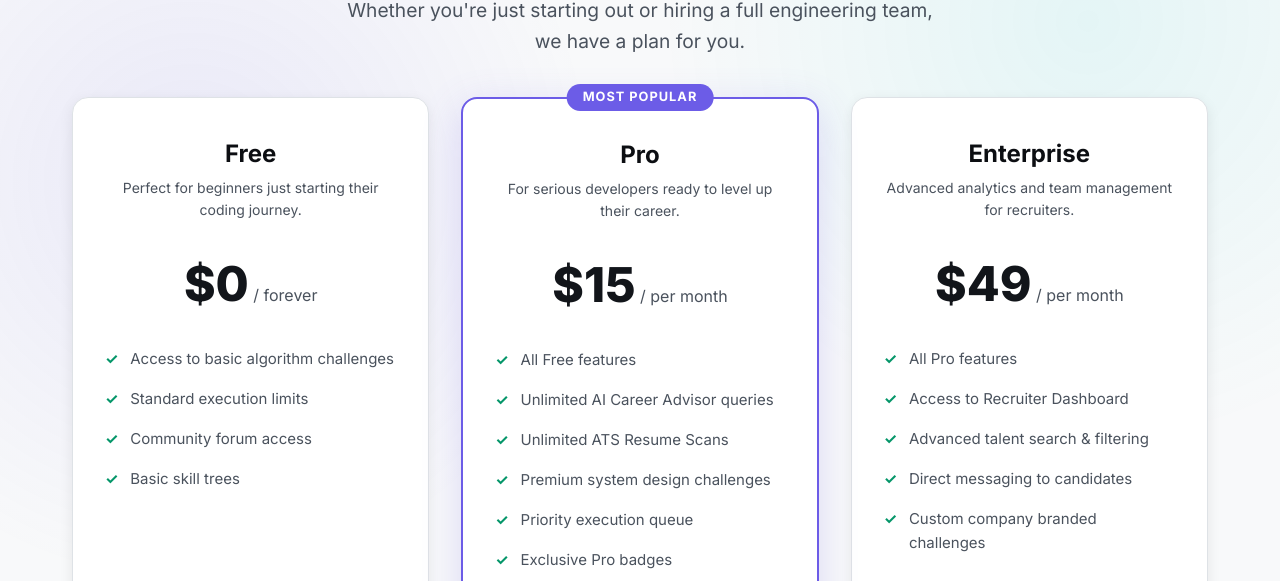
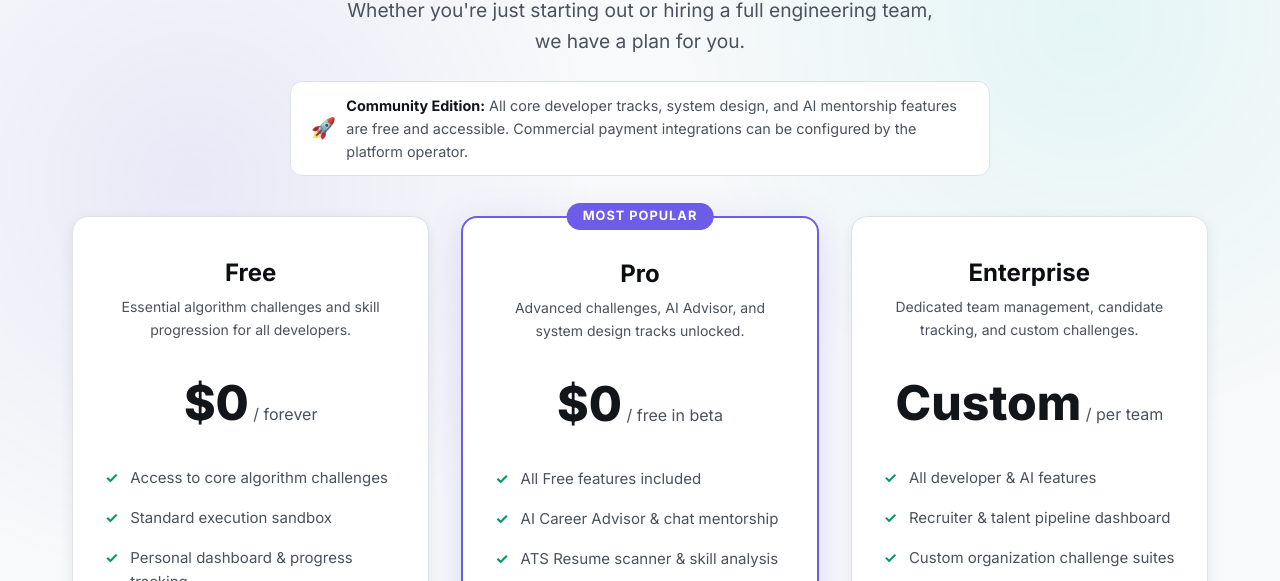
Before and after one commit to harshadbhaigohil40-oss/devarena-, a React (Vite) app in the folder client/: page /pricing in a window 1280 px wide. Shown: the part 219-800 px from the top of the page. Built offline with nearby package versions, Linux system fonts and the light colour scheme; no server answers.

Commit message:
fix(pricing): align pricing tiers with community edition and replace fake contact form with real mailto handler

```diff
--- a/client/src/pages/Pricing.jsx
+++ b/client/src/pages/Pricing.jsx
@@ -31,15 +31,41 @@ export default function Pricing() {
     return () => window.removeEventListener('keydown', handleKeyDown);
   }, [contactModalOpen]);
 
+  const [copied, setCopied] = useState(false);
+  const contactEmail = import.meta.env.VITE_CONTACT_EMAIL || 'contact@devarena.io';
+
   const handleContactSubmit = (e) => {
     e.preventDefault();
     setSubmittingContact(true);
+
+    const subject = encodeURIComponent(`Enterprise Inquiry: ${contactForm.company || contactForm.name}`);
+    const body = encodeURIComponent(
+      `Enterprise Sales & Team Inquiry for DevArena:\n\n` +
+      `Full Name: ${contactForm.name}\n` +
+      `Work Email: ${contactForm.email}\n` +
+      `Company: ${contactForm.company}\n` +
+      `Team Size: ${contactForm.teamSize}\n\n` +
+      `Requirements / Message:\n${contactForm.message || 'No additional message provided.'}\n`
+    );
+
+    // Open user's real email client with pre-filled details
+    const mailtoUrl = `mailto:${contactEmail}?subject=${subject}&body=${body}`;
+    window.location.href = mailtoUrl;
+
     setTimeout(() => {
       setSubmittingContact(false);
       setContactModalOpen(false);
       setContactForm({ name: '', email: '', company: '', teamSize: '11-50', message: '' });
-      toast.success("Thank you! Our enterprise sales team will reach out within 24 hours. 🚀");
-    }, 400);
+      toast.success("Inquiry drafted in your email client. Send to reach our team!");
+    }, 300);
+  };
+
+  const handleCopyInquiry = () => {
+    const text = `Enterprise Sales Inquiry for DevArena:\nName: ${contactForm.name}\nWork Email: ${contactForm.email}\nCompany: ${contactForm.company}\nTeam Size: ${contactForm.teamSize}\nMessage: ${contactForm.message}`;
+    navigator.clipboard.writeText(text);
+    setCopied(true);
+    toast.success("Inquiry details copied to clipboard!");
+    setTimeout(() => setCopied(false), 2000);
   };
 
   const plans = [
@@ -47,43 +73,44 @@ export default function Pricing() {
       name: 'Free',
       price: '$0',
       period: 'forever',
-      description: 'Perfect for beginners just starting their coding journey.',
+      description: 'Essential algorithm challenges and skill progression for all developers.',
       features: [
-        'Access to basic algorithm challenges',
-        'Standard execution limits',
-        'Community forum access',
-        'Basic skill trees',
+        'Access to core algorithm challenges',
+        'Standard execution sandbox',
+        'Personal dashboard & progress tracking',
+        'Frontend, backend & DSA skill trees',
       ],
       buttonText: 'Get Started',
       popular: false,
     },
     {
       name: 'Pro',
-      price: '$15',
-      period: 'per month',
-      description: 'For serious developers ready to level up their career.',
+      price: '$0',
+      period: 'free in beta',
+      badge: 'COMMUNITY BETA',
+      description: 'Advanced challenges, AI Advisor, and system design tracks unlocked.',
       features: [
-        'All Free features',
-        'Unlimited AI Career Advisor queries',
-        'Unlimited ATS Resume Scans',
-        'Premium system design challenges',
-        'Priority execution queue',
-        'Exclusive Pro badges',
+        'All Free features included',
+        'AI Career Advisor & chat mentorship',
+        'ATS Resume scanner & skill analysis',
+        'Advanced system design challenges',
+        'Global leaderboard ranking',
+        'Exclusive achievement badges',
       ],
-      buttonText: 'Upgrade to Pro',
+      buttonText: 'Start Coding Free',
       popular: true,
     },
     {
       name: 'Enterprise',
-      price: '$49',
-      period: 'per month',
-      description: 'Advanced analytics and team management for recruiters.',
+      price: 'Custom',
+      period: 'per team',
+      description: 'Dedicated team management, candidate tracking, and custom challenges.',
       features: [
-        'All Pro features',
-        'Access to Recruiter Dashboard',
-        'Advanced talent search & filtering',
-        'Direct messaging to candidates',
-        'Custom company branded challenges',
+        'All developer & AI features',
+        'Recruiter & talent pipeline dashboard',
+        'Custom organization challenge suites',
+        'Direct candidate messaging',
+        'Priority platform support',
       ],
       buttonText: 'Contact Sales',
       popular: false,
@@ -102,9 +129,29 @@ export default function Pricing() {
         <h1 style={{ fontSize: 'clamp(2rem, 5vw, 3rem)', marginBottom: '1rem', background: 'var(--level-gradient)', WebkitBackgroundClip: 'text', WebkitTextFillColor: 'transparent' }}>
           Simple, transparent pricing
         </h1>
-        <p className="text-muted" style={{ fontSize: 'clamp(1rem, 2.5vw, 1.2rem)', maxWidth: 600, margin: '0 auto' }}>
+        <p className="text-muted" style={{ fontSize: 'clamp(1rem, 2.5vw, 1.2rem)', maxWidth: 600, margin: '0 auto 1.5rem auto' }}>
           Whether you're just starting out or hiring a full engineering team, we have a plan for you.
         </p>
+
+        <div style={{
+          padding: '0.75rem 1.25rem',
+          borderRadius: '12px',
+          background: 'var(--bg-secondary)',
+          border: '1px solid var(--border-primary)',
+          display: 'inline-flex',
+          alignItems: 'center',
+          gap: '0.65rem',
+          fontSize: '0.9rem',
+          color: 'var(--text-secondary)',
+          maxWidth: '700px',
+          margin: '0 auto',
+          textAlign: 'left'
+        }}>
+          <span style={{ fontSize: '1.25rem' }}>🚀</span>
+          <span>
+            <strong style={{ color: 'var(--text-primary)' }}>Community Edition:</strong> All core developer tracks, system design, and AI mentorship features are free and accessible. Commercial payment integrations can be configured by the platform operator.
+          </span>
+        </div>
       </div>
 
       <div className="pricing-grid" style={{ marginTop: '2.5rem' }}>
@@ -368,20 +415,28 @@ export default function Pricing() {
                   />
                 </div>
 
-                <div style={{ display: 'flex', gap: '0.75rem', marginTop: '0.5rem', alignItems: 'center' }}>
+                <div style={{ display: 'flex', gap: '0.75rem', marginTop: '0.5rem', flexWrap: 'wrap' }}>
                   <button
                     type="submit"
                     disabled={submittingContact}
                     className="btn btn-primary"
-                    style={{ flex: 1, padding: '0.75rem', fontSize: '0.95rem', fontWeight: 600, opacity: submittingContact ? 0.7 : 1 }}
+                    style={{ flex: 1, minWidth: '160px', padding: '0.75rem', fontSize: '0.95rem', fontWeight: 600, opacity: submittingContact ? 0.7 : 1 }}
                   >
-                    {submittingContact ? 'Sending Inquiry...' : 'Submit Inquiry'}
+                    {submittingContact ? 'Drafting Email...' : '✉️ Send via Email'}
+                  </button>
+                  <button
+                    type="button"
+                    onClick={handleCopyInquiry}
+                    className="btn btn-secondary"
+                    style={{ padding: '0.75rem 1.25rem', background: 'var(--bg-tertiary)', color: 'var(--text-primary)', border: '1px solid var(--border-primary)', fontWeight: 600 }}
+                  >
+                    {copied ? '✓ Copied!' : '📋 Copy Details'}
                   </button>
                   <button
                     type="button"
                     onClick={() => setContactModalOpen(false)}
-                    className="btn btn-secondary"
-                    style={{ padding: '0.75rem 1.25rem', background: 'var(--bg-tertiary)', color: 'var(--text-primary)', border: '1px solid var(--border-primary)' }}
+                    className="btn btn-ghost"
+                    style={{ padding: '0.75rem 1rem', color: 'var(--text-secondary)' }}
                   >
                     Cancel
                   </button>
@@ -389,10 +444,10 @@ export default function Pricing() {
 
                 <div style={{ textAlign: 'center', marginTop: '0.5rem' }}>
                   <a
-                    href="mailto:sales@devarena.io?subject=Enterprise%20Plan%20Inquiry"
+                    href={`mailto:${contactEmail}?subject=Enterprise%20Plan%20Inquiry`}
                     style={{ color: 'var(--accent-primary)', fontSize: '0.825rem', textDecoration: 'none' }}
                   >
-                    Or reach out via email: sales@devarena.io
+                    Or reach out directly: {contactEmail}
                   </a>
                 </div>
               </form>
```
